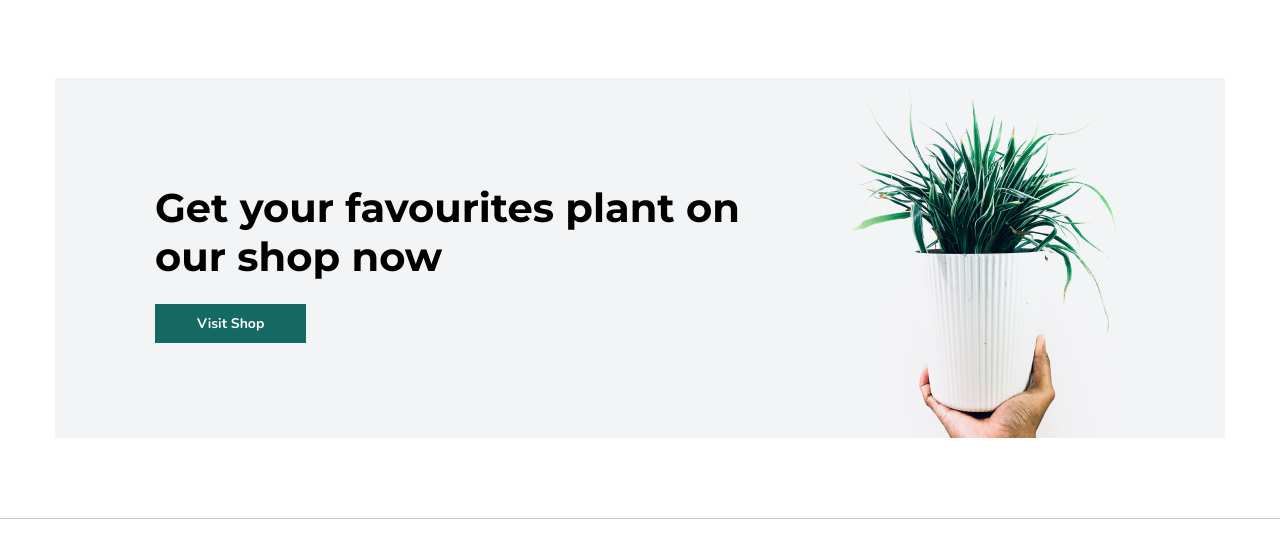
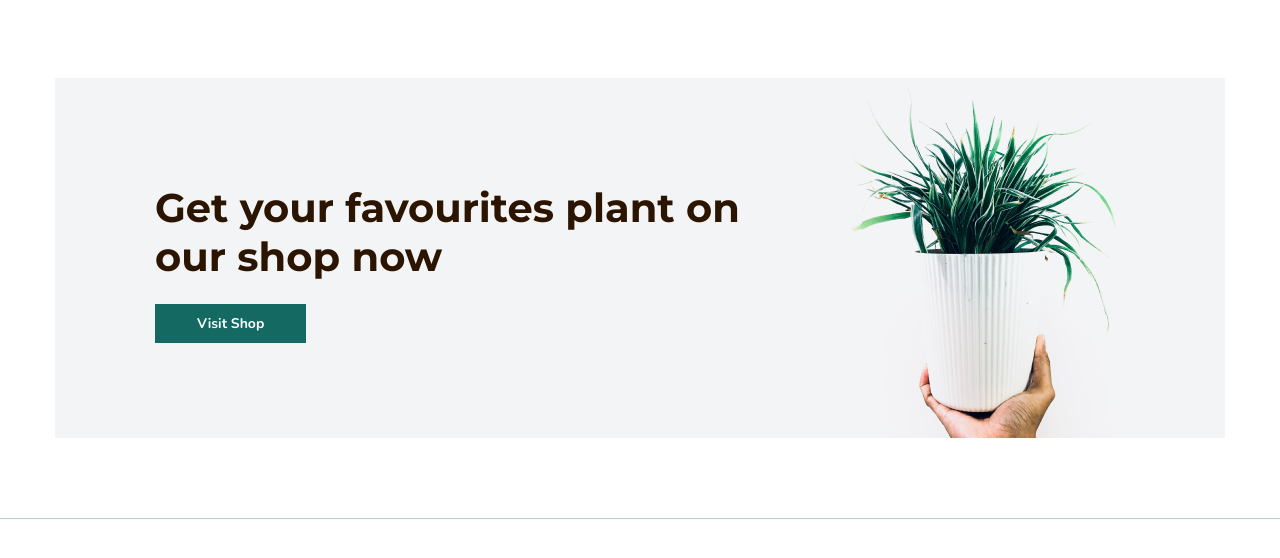
Before and after one commit to KexiK845/plantku, a plain HTML site: page index.html in a window 1280 px wide. Shown: the part 2169-2727 px from the top of the page. Drawn offline with nearby package versions, Linux system fonts and the light colour scheme.

Commit message:
Задал цвет заголовку баннера

```diff
--- a/css/style.css
+++ b/css/style.css
@@ -285,6 +285,7 @@ body {
   font-size: 40px;
   font-weight: 700;
   margin-bottom: 32px;
+  color: #2C1500;
 }
 
 .banner__button {
```
